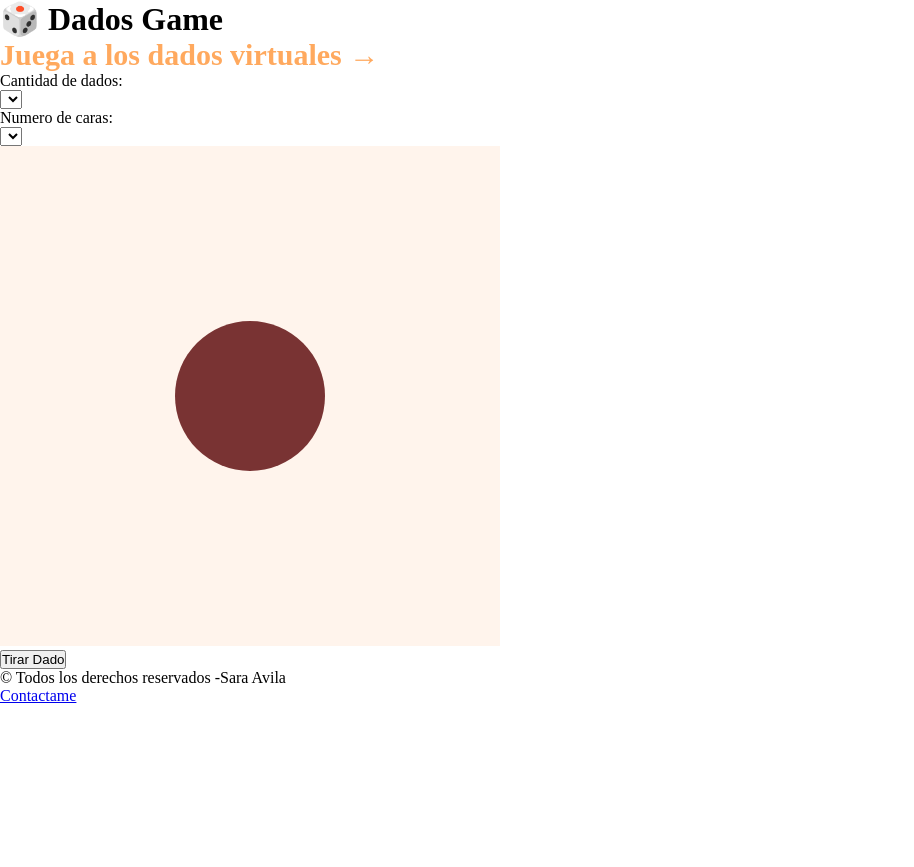
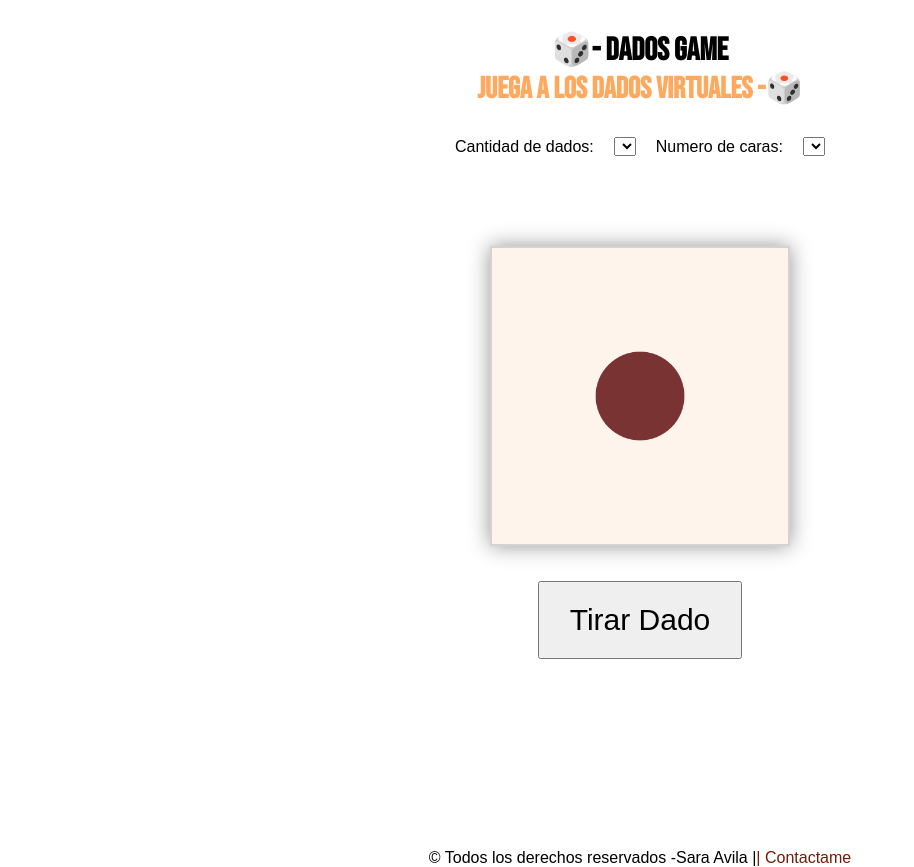
Before and after one commit to Saraavilaa/proyectofinal-js, a plain HTML site: page index.html in a window 1280 px wide. Shown: the whole page, without its empty margins (0-914 px from the left). Before the commit the page ends 800 px from the top, so only its background shows below. Drawn offline with Linux system fonts and the light colour scheme.

Commit message:
cambios de clases html index y casi todo el css del index, falta agregar una fuente para intercambiar arial helvetica sans serif y el background image crear unos

```diff
--- a/css/style.css
+++ b/css/style.css
@@ -109,3 +109,60 @@ input::placeholder, textarea::placeholder {
         padding: 15px;
     }
 }
+
+/*INDEX/HOMEEEE*/
+
+.h2titulo {
+    font-family: "Bebas Neue", sans-serif;
+    font-size: 30px;
+    color: #ffa95e;
+    text-align: center;
+    margin-bottom: 30px;
+}
+
+.datos-x-insertar {
+    display: flex;
+    justify-content: center;
+    align-items: center;
+    gap: 0 20px;
+    font-family: Arial, Helvetica, sans-serif;
+}
+
+.imagen-dado {
+    display: flex;
+    justify-content: center;
+    align-items: center;
+    margin-top: 90px;
+}
+
+.tamanio-dado {
+    width: 300px;
+    border: 2px solid rgb(211, 211, 211);
+    box-shadow: 0 0 20px rgb(148, 148, 148);
+}
+
+.boton-dado {
+    display: flex;
+    justify-content: center;
+    align-items: center;
+    margin-top: 35px;
+}
+
+.tirar-dado {
+    font-family: Arial, Helvetica, sans-serif;
+    padding: 20px 30px 20px 30px;
+    font-size: 30px;
+}
+
+.footer {
+    display: flex;
+    justify-content: center;
+    align-items: center;
+    margin-top: 190px;
+    font-family: Arial, Helvetica, sans-serif;
+}
+
+.contactame-text {
+    text-decoration: none;
+    color: #751b07;
+}
--- a/index.html
+++ b/index.html
@@ -13,25 +13,25 @@
 </head>
 <body>
     <header>
-    <h1>🎲 Dados Game </h1>
-    <h2>Juega a los dados virtuales →</h2>
+    <h1 class="titulo">🎲- Dados Game </h1>
+    <h2 class="h2titulo">Juega a los dados virtuales -🎲 </h2>
     </header>
-    <div>
+    <div class="datos-x-insertar">
         <p>Cantidad de dados:</p> <select name="Num-dados" id=""></select>
         <p>Numero de caras:</p> <select name="Num-caras" id=""></select>
     </div>
 
-    <div>
-    <img src="/imagenes/dado1.png" alt="dado">
+    <div class="imagen-dado">
+    <img class="tamanio-dado" src="/imagenes/dado1.png" alt="dado">
     </div>
 
-    <div>
+    <div class="boton-dado">
         <button class="tirar-dado">Tirar Dado</button>
     </div>
 
-    <footer>
-        <p>© Todos los derechos reservados -Sara Avila</p>
-        <a href="/pages/contactame.html">Contactame</a>
+    <footer class="footer">
+        <p>© Todos los derechos reservados -Sara Avila  | </p>
+        <a class="contactame-text" href="/pages/contactame.html">|  Contactame</a>
     </footer>
     <script src="/js/main.js"></script>
 </body>
```
Also changed, not shown: imagenes/vecteezy_beige-wavy-corner-fluid-corner-illustration-suitable-for_28610014.png (added), imagenes/vecteezy_beige-wavy-corner-fluid-corner-illustration-suitable-for_28610032.png (added).
